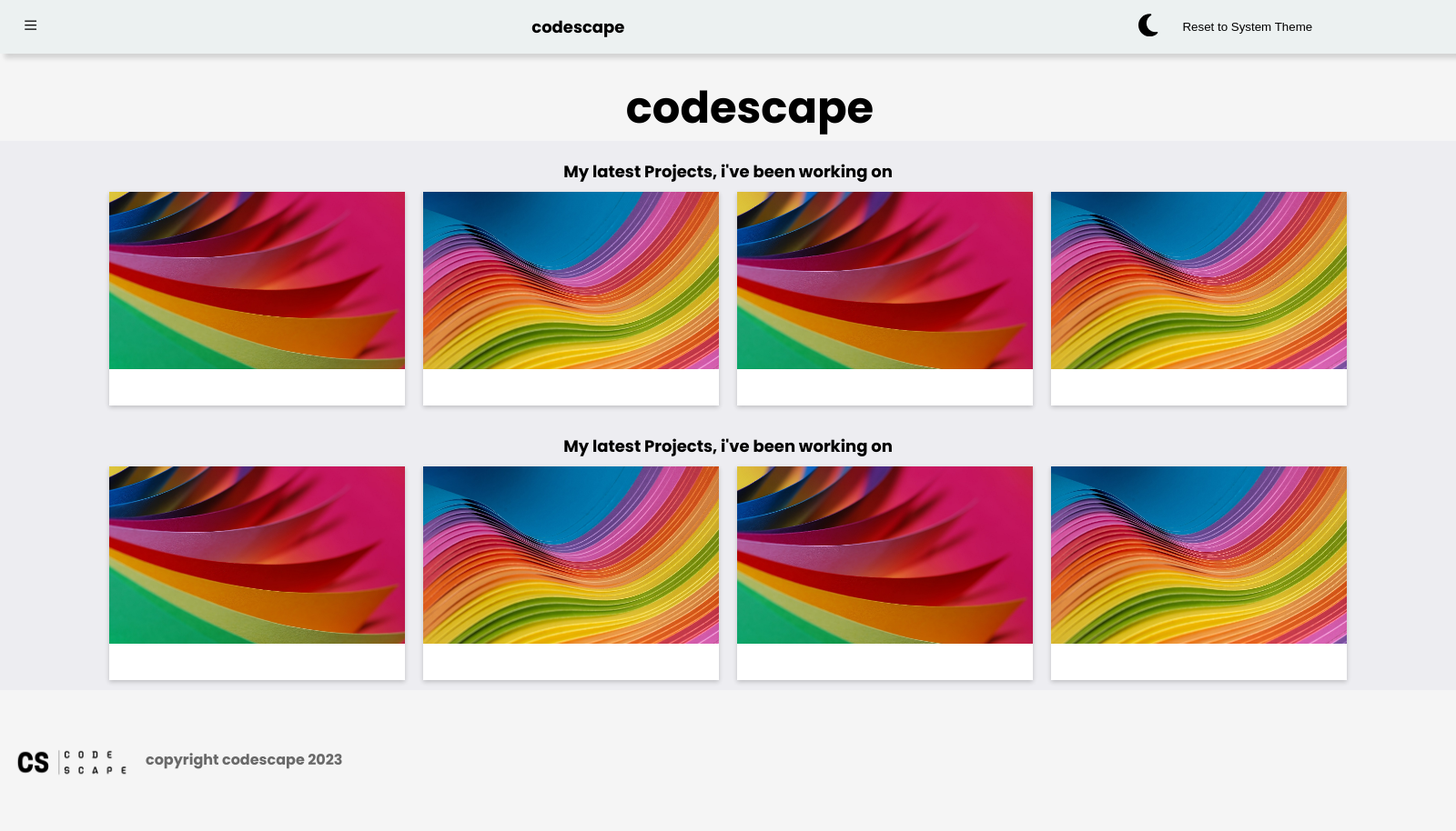
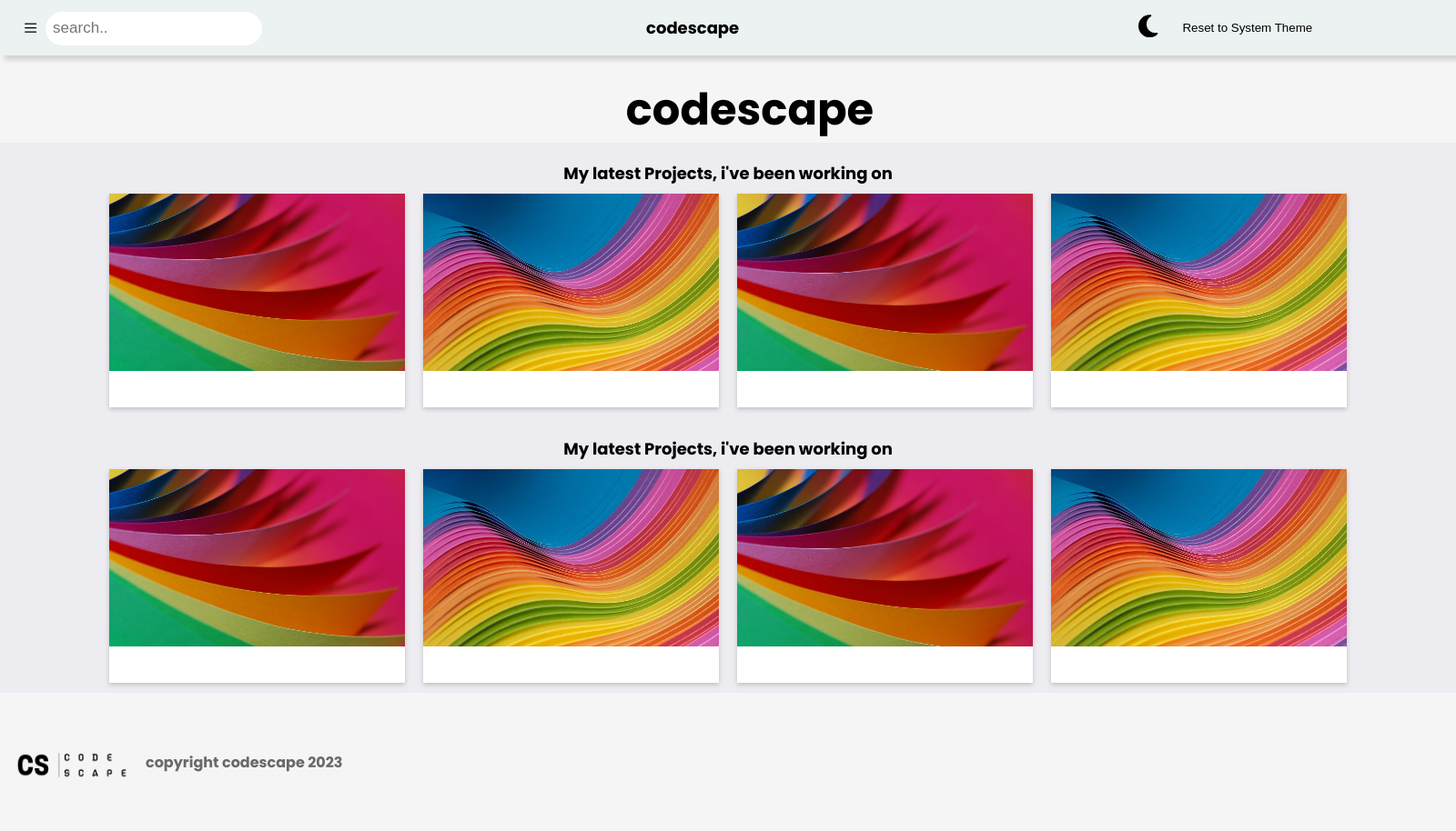
Before and after one commit to autumn-skylight/codescape.hannahcodes.co.uk, an Electron app: page src/index.html in a window 1600 px wide. Shown: the whole page at 91% size. Drawn offline with Linux system fonts and the light colour scheme; no server answers.

Commit message:
search bar is now on top header and hamburger is aligned correctly

```diff
--- a/assets/css/header.scss
+++ b/assets/css/header.scss
@@ -7,15 +7,16 @@
     --light-nav-text-colour: black;
     --light-hover-active-colour: #5c2246;
     --light-hamburger-icon-colour: black;
+    --light-dropdown-bg-colour: #dadada;
     --light_footer-bg-colour: #ecf1f1;
 
     /*dark mode colours*/
-
     --dark-header-bg-colour: #2a2c2c;
     --dark-header-boxshadow-colour: rgb(20, 20, 20, 0.151);
     --dark-nav-text-colour: #f2f5f7;
     --dark-hover-active-colour: #f2c7e2;
     --dark-hamburger-icon-colour: #f2f5f7;
+    --dark-dropdown-bg-colour: #262626;
     --dark-footer-bg-colour: #2a2c2c;
 }
 a {
@@ -112,6 +113,7 @@ header{
     cursor: pointer;
     display: flex;
     padding: 0;
+    margin-top: .2em;
     -webkit-app-region: no-drag;
   }
   .line {
@@ -154,9 +156,12 @@ header{
 /* Dropdown container (hidden by default). Optional: add a lighter background color and some left padding to change the design of the dropdown content */
 .dropdown-container {
   display: none;
-  background-color: #262626;
+  background-color: var(--light-dropdown-bg-colour);
   padding: 8px 8px 8px 32px;
   width: 100%;
+  @media (prefers-color-scheme: dark) {
+    background-color: var(--dark-dropdown-bg-colour);
+  }
 }
 
 /* Optional: Style the caret down icon */
@@ -184,10 +189,11 @@ header{
   }
   /* Style the search box inside the navigation bar */
 .search {
-  padding: 1em;
+  padding: .5em;
   border: none;
+  border-radius: 1.5em;
   -webkit-app-region: no-drag;
-  margin-top: 3em;
+  margin-top: .1em;
   margin-left: .3em;
   margin-right: .5em;
   font-size: 17px;
--- a/main.js
+++ b/main.js
@@ -11,7 +11,7 @@ function createWindow () {
     titleBarOverlay: {
       color: 'rgb(42, 44, 44)',
     symbolColor: '#ffff',
-    height: 55,
+    height: 60,
     },
   webPreferences: {
 nodeIntegration: true,
--- a/src/index.html
+++ b/src/index.html
@@ -35,7 +35,7 @@
           <a href="#">FAQ</a>
           <a href="#">contact</a>
         </div>
-        <input type="text"  class="search" placeholder="Search.." >
+
       </div>
       <!-- Use any element to open the sidenav -->
       <span onclick="openNav()"><button class="menu" onclick="this.classList.toggle();this.setAttribute('aria-expanded', this.classList.contains('opened'))" aria-label="Main Menu">
@@ -46,6 +46,7 @@
         </svg>
       </button>
     </span>
+    <input type="text"  class="search" placeholder="search.." >
     <h1 class="header_h1">codescape</h1>
 
           <button id="toggle-dark-mode" class="darkmode_button_icon"><svg  class="darkmode_svg"  xmlns="http://www.w3.org/2000/svg" height="1em" viewBox="0 0 384 512"><!--! Font Awesome Free 6.4.0 by @fontawesome - https://fontawesome.com License - https://fontawesome.com/license (Commercial License) Copyright 2023 Fonticons, Inc. --><path d="M223.5 32C100 32 0 132.3 0 256S100 480 223.5 480c60.6 0 115.5-24.2 155.8-63.4c5-4.9 6.3-12.5 3.1-18.7s-10.1-9.7-17-8.5c-9.8 1.7-19.8 2.6-30.1 2.6c-96.9 0-175.5-78.8-175.5-176c0-65.8 36-123.1 89.3-153.3c6.1-3.5 9.2-10.5 7.7-17.3s-7.3-11.9-14.3-12.5c-6.3-.5-12.6-.8-19-.8z"/></svg></button>
```
Also changed, not shown: src/account/settings/settings.html (+1 -1 lines), src/support/help.html (+1 -1 lines), src/user/dashboard.html (+1 -1 lines), assets/css/header.css, 1 other file.
